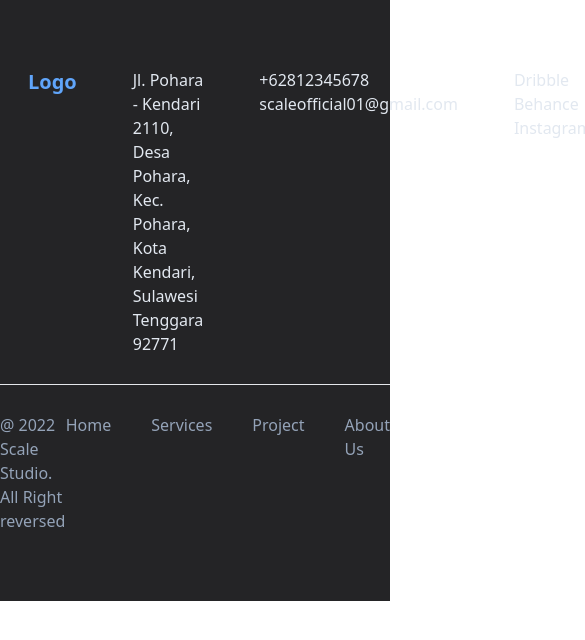
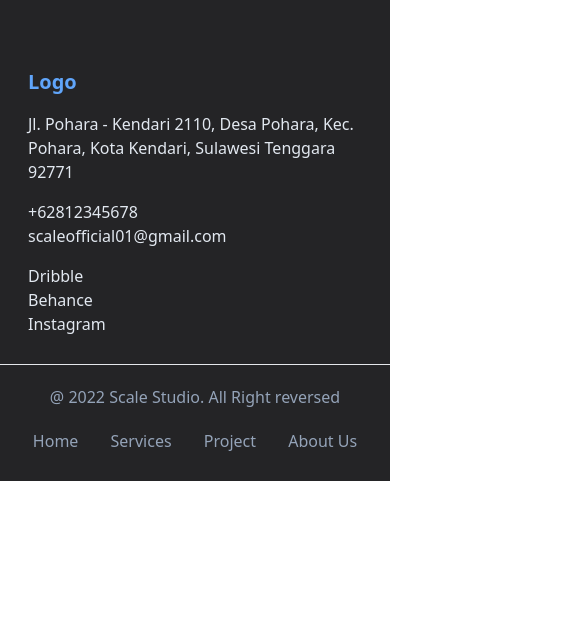
Before and after one commit to edihasrin/edihasrin.github.io, a website: page src/index.html in a window 390 px wide. Shown: the top 640 px of the page, 585 px wide, since content can reach past the window. Drawn offline with Linux system fonts and the light colour scheme.

Commit message:
buat responsive halaman footer

```diff
--- a/src/index.html
+++ b/src/index.html
@@ -8,10 +8,13 @@
 </head>
 
 <body>
+
+
+
     <!-- footer -->
     <div class="bg-[#242426] text-slate-200">
-        <div class="container mx-auto py-10">
-            <div class="flex my-7">
+        <div class="container mx-auto pt-10">
+            <div class="sm:flex my-7 space-y-4 sm:space-y-0">
                 <div class="grow px-7 font-bold text-xl text-blue-400">Logo</div>
                 <div class="grow px-7">Jl. Pohara - Kendari 2110, Desa Pohara, Kec. Pohara, Kota Kendari, Sulawesi Tenggara 92771</div>
                 <div class="grow px-7 flex flex-col">
@@ -25,9 +28,9 @@
                 </div>
             </div>
             <hr>
-            <div class="flex my-7 justify-between text-slate-400">
-                <div class="">@ 2022 Scale Studio. All Right reversed</div>
-                <div class="flex space-x-10">
+            <div class="sm:flex text-center sm:py-7 justify-between text-slate-400">
+                <div class="py-5 sm:py-0">@ 2022 Scale Studio. All Right reversed</div>
+                <div class="sm:flex space-x-7 pb-7 sm:pb-0">
                     <a href="#">Home</a>
                     <a href="#">Services</a>
                     <a href="#">Project</a>
```
Also changed, not shown: dist/output.css.
